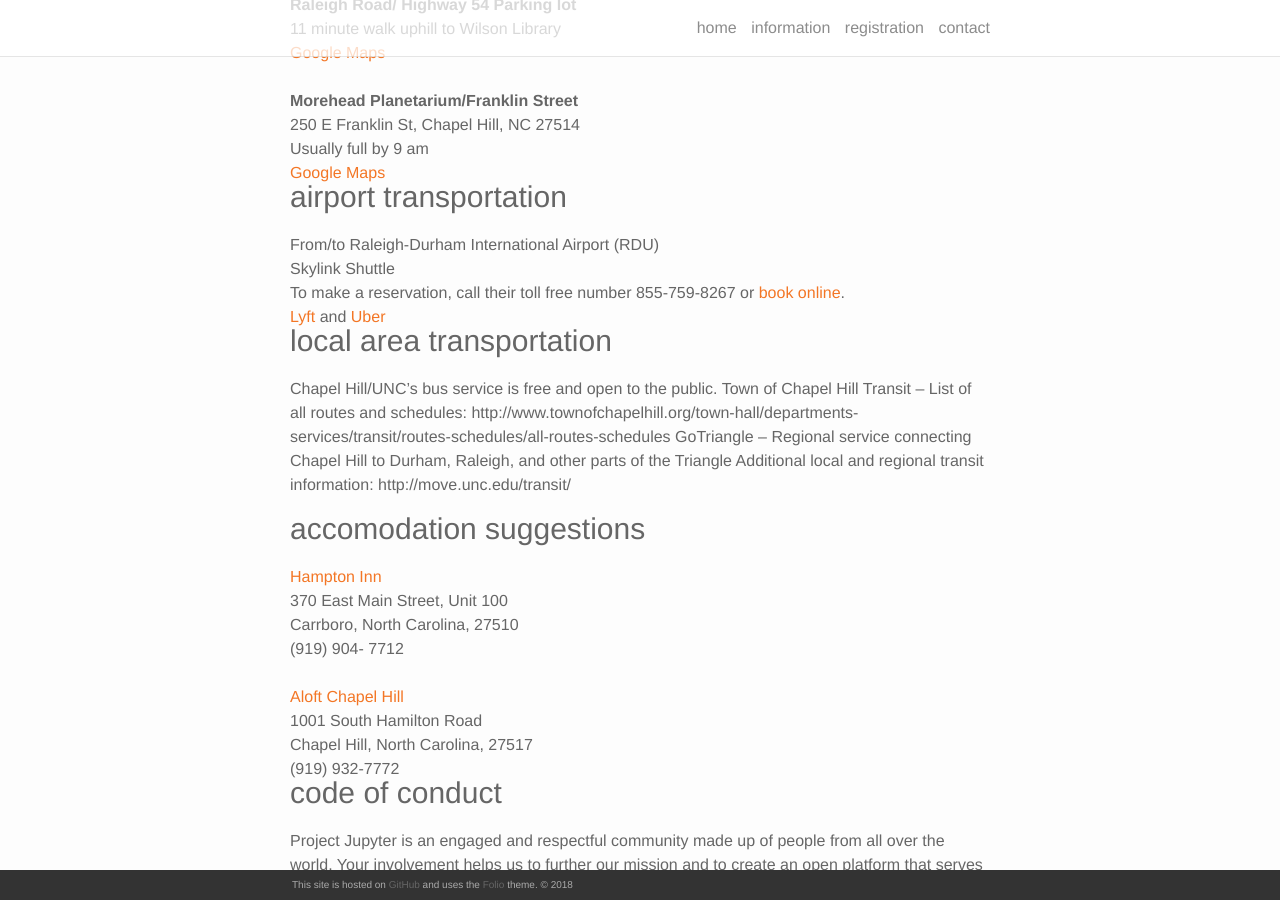
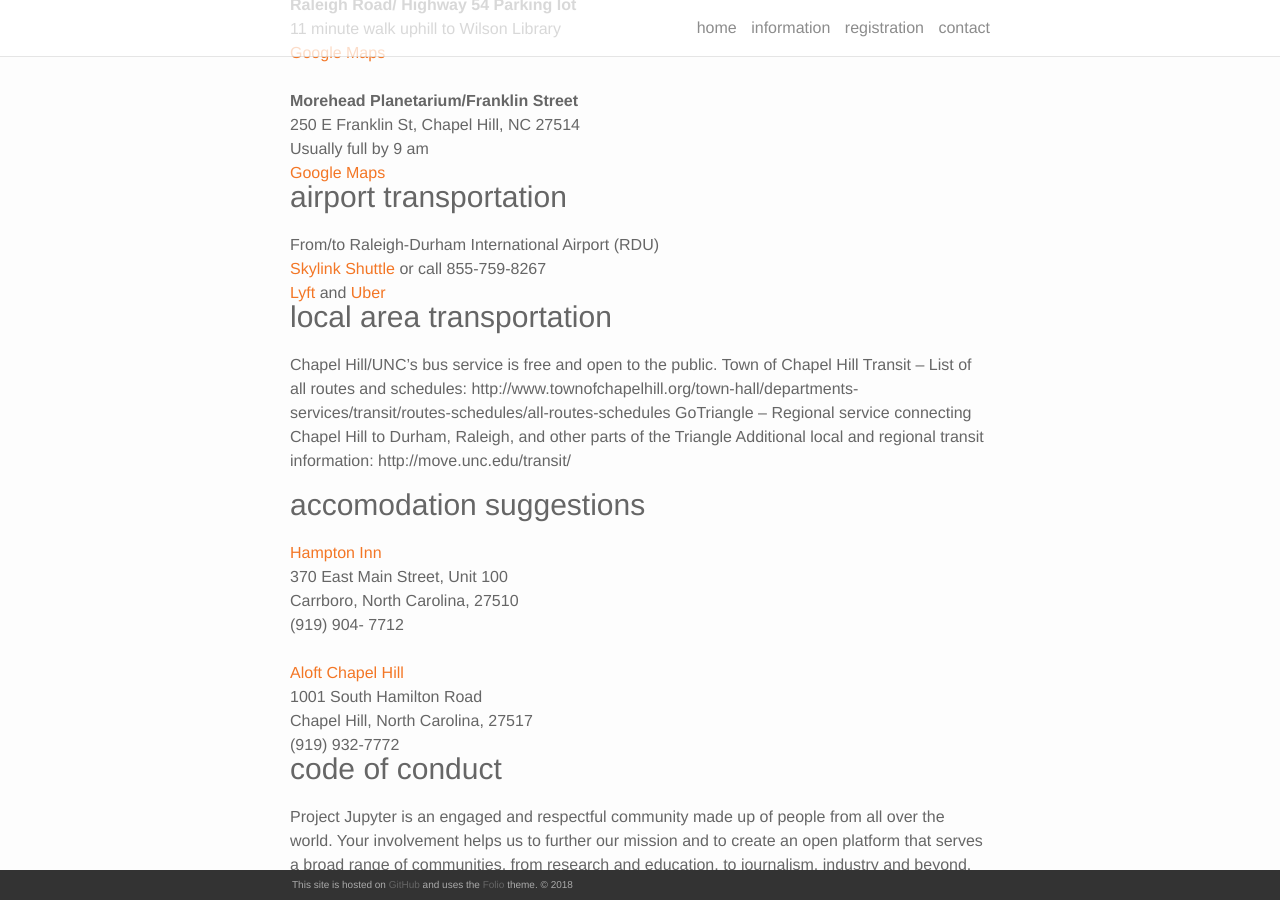
Before and after one commit to bogoli/-folio, a Jekyll site: the page built from information.md, in a window 1280 px wide and 900 px high, scrolled down 1136 px. Built offline with Jekyll 4.4.1, drawn with Linux system fonts in a browser that asks for light colours; nearby versions of some CDN libraries.

Commit message:
Format changes

```diff
--- a/information.md
+++ b/information.md
@@ -74,9 +74,7 @@ Usually full by 9 am
 <br/>
 From/to Raleigh-Durham International Airport (RDU)
 <br/>
-Skylink Shuttle<br/>
-To make a reservation, call their toll free number 855-759-8267 or <a href="http://www.skylinkshuttle.com/">book online</a>.
-<br/>
+<a href="http://www.skylinkshuttle.com/">Skylink Shuttle</a> or call 855-759-8267<br/>
 <a href="https://www.lyft.com/">Lyft</a> and <a href="https://www.uber.com/">Uber</a>
 <br/>
 
@@ -118,7 +116,7 @@ Chapel Hill, North Carolina, 27517
 <p>Project Jupyter is an engaged and respectful community made up of people from all over the world. Your involvement helps us to further our mission and to create an open platform that serves a broad range of communities, from research and education, to journalism, industry and beyond.</p>
 
 <a href="https://github.com/jupyter/governance/blob/master/conduct/code_of_conduct.md">Project Jupyter Code of Conduct</a>
-
+<br/>
 <hr/>
 <br/>
 <span class="contacticon center">
```
